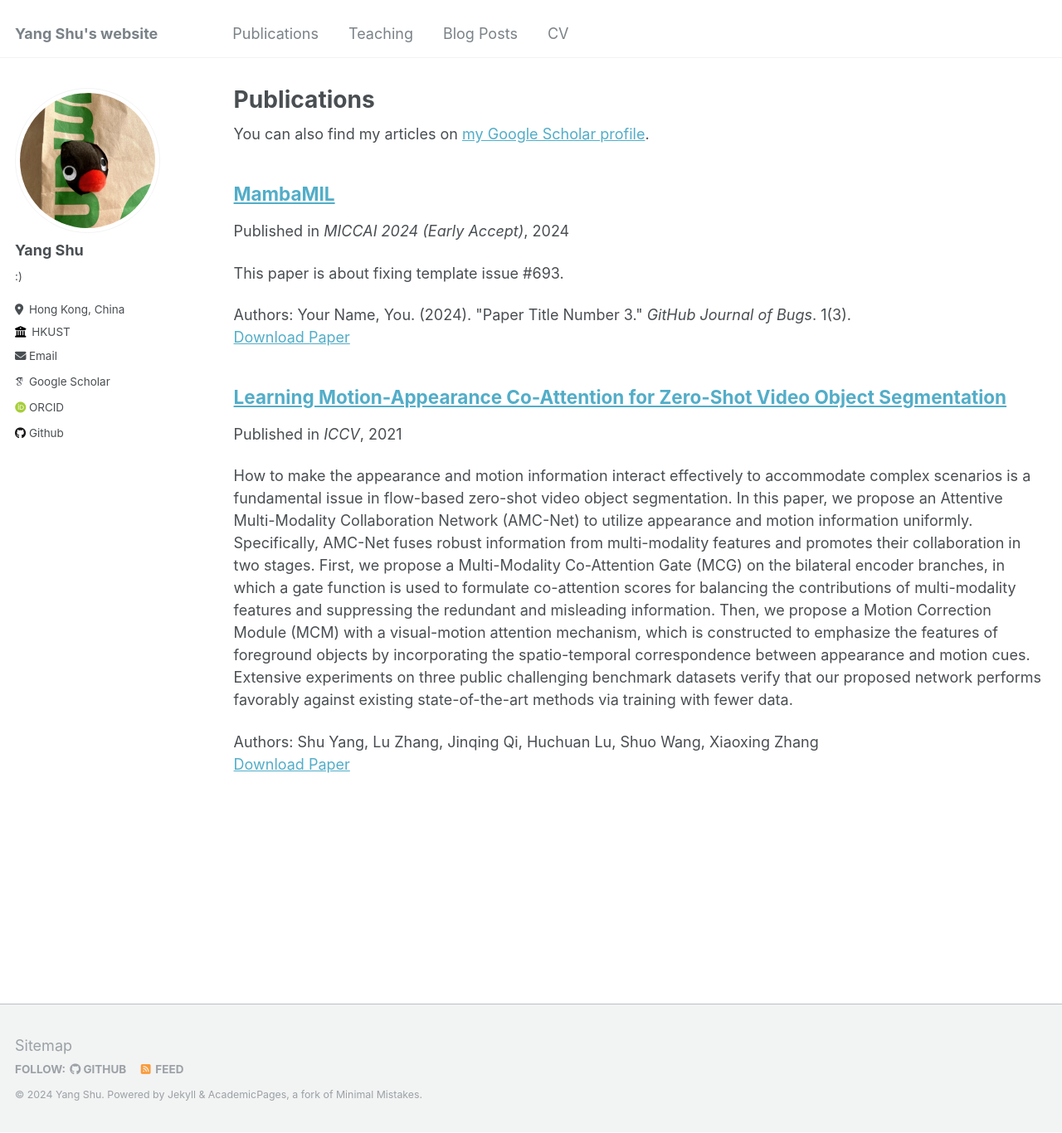
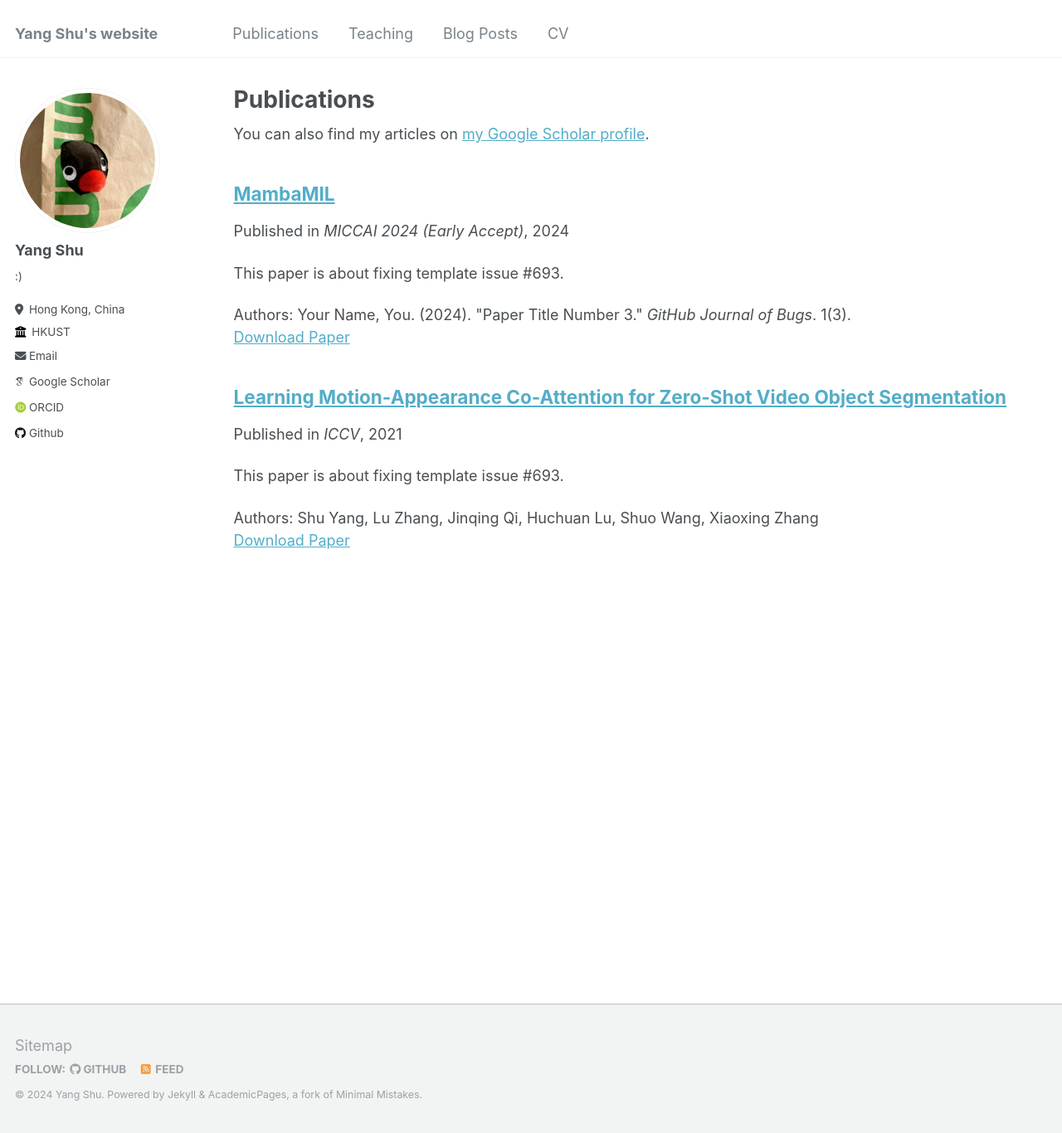
Before and after one commit to isyangshu/isyangshu.github.io, a Jekyll site: the page built from _pages/publications.md, in a window 1280 px wide and 1366 px high. Shown: the whole window at 83% size. Built offline with Jekyll 4.4.1, drawn with Linux system fonts in a browser that asks for light colours; some web fonts are replaced.

Commit message:
Update 2021-01-01-paper-title-number-1.md

```diff
--- a/_publications/2021-01-01-paper-title-number-1.md
+++ b/_publications/2021-01-01-paper-title-number-1.md
@@ -4,6 +4,7 @@ date: 2021-01-01
 venue: ICCV
 header:
   teaser: images/640.png
+excerpt: 'This paper is about fixing template issue #693.'
 collection: publications # or "teaching"
 permalink: /publication/2021-01-01-paper-title-number-1
 citation: Shu Yang, Lu Zhang, Jinqing Qi, Huchuan Lu, Shuo Wang, Xiaoxing Zhang
```
